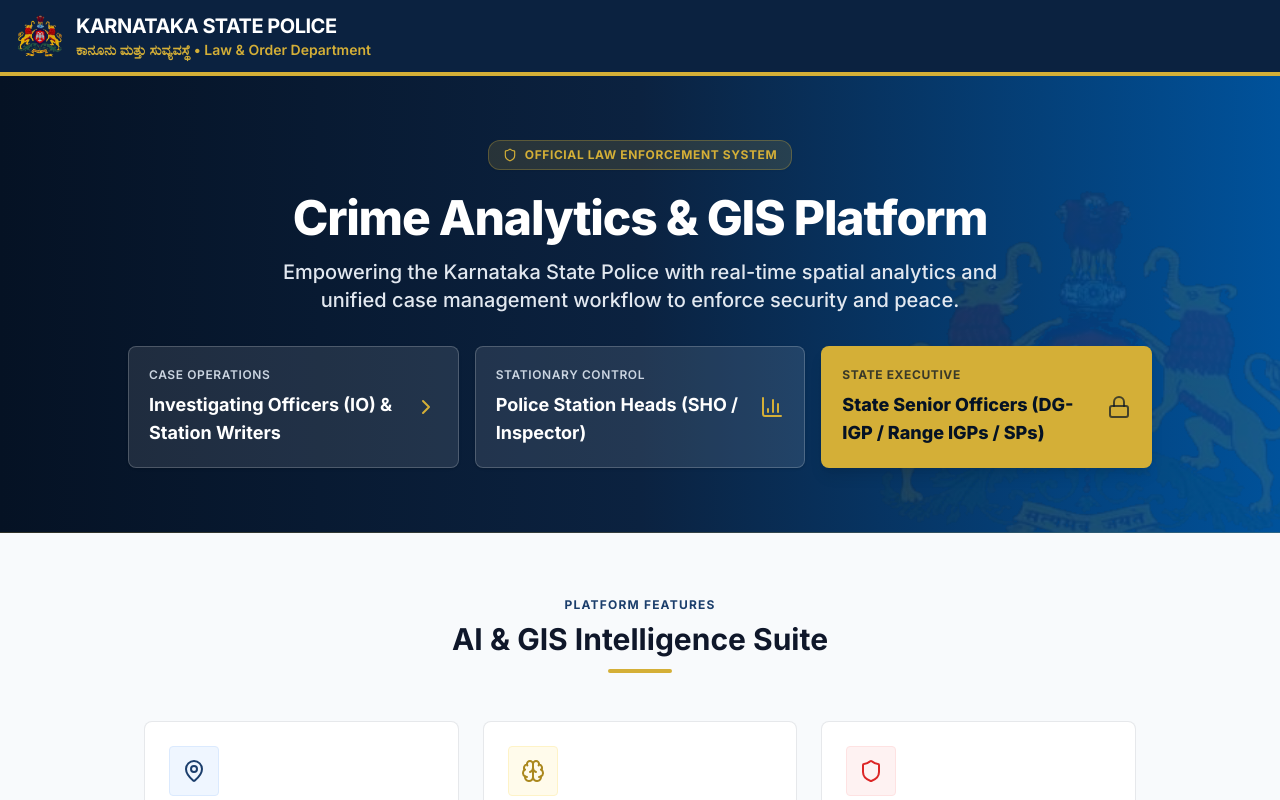
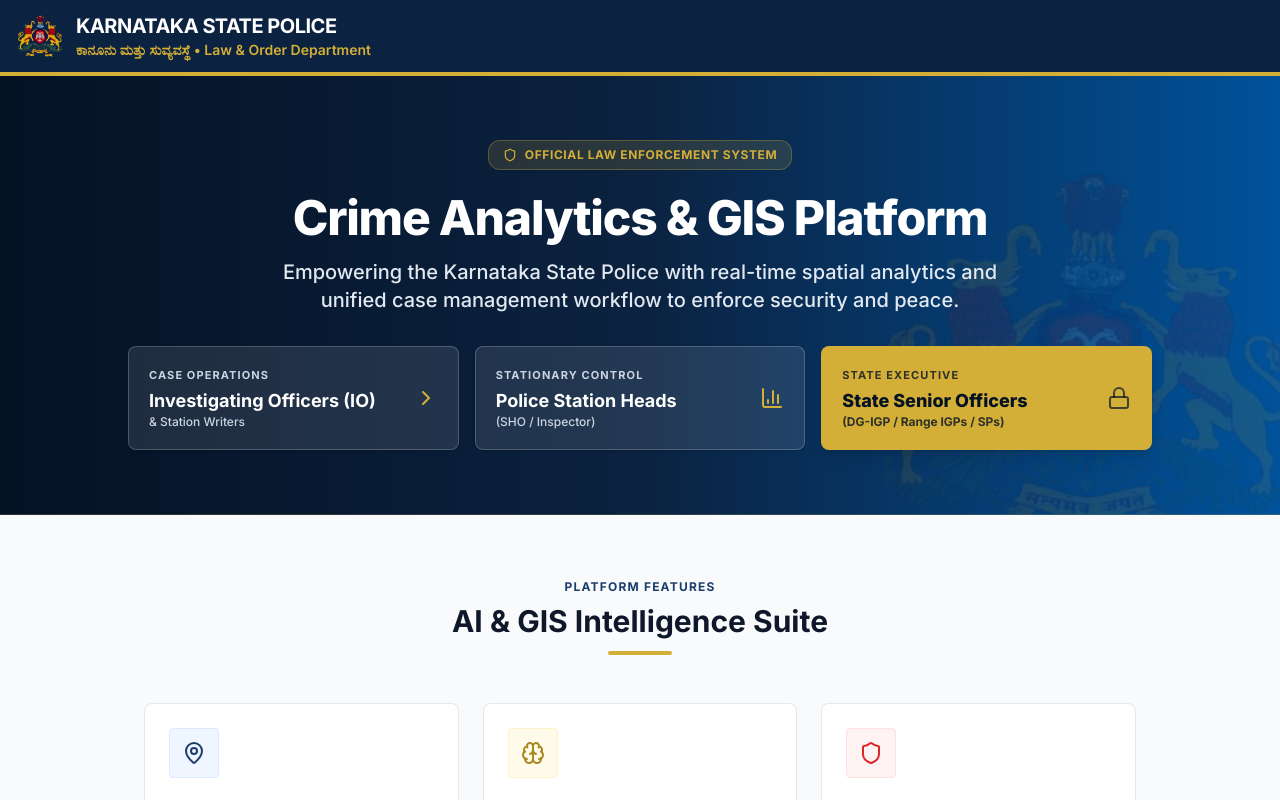
Before and after one commit to Vrushant01/Datathon, a React (Vite) app in the folder frontend/: page / in a window 1280 px wide. Shown: the top 800 px of the page. Built offline with nearby package versions, Linux system fonts and the light colour scheme; no server answers.

Commit message:
UI: Fix typography hierarchy in role cards

```diff
--- a/frontend/src/pages/PublicPortal/Home.tsx
+++ b/frontend/src/pages/PublicPortal/Home.tsx
@@ -66,8 +66,9 @@
               className="bg-white/10 hover:bg-white/15 text-white font-bold p-5 rounded-xl border border-white/20 hover:border-white/30 flex items-center justify-between transition-all duration-300 shadow group"
             >
               <div className="text-left pr-2">
-                <span className="text-xs uppercase text-slate-300 font-semibold tracking-wider block mb-2">Case Operations</span>
-                <span className="text-base md:text-lg text-white font-bold block leading-tight">Investigating Officers (IO) & Station Writers</span>
+                <span className="text-[11px] uppercase text-slate-300 font-bold tracking-widest block mb-1.5">Case Operations</span>
+                <span className="text-lg text-white font-bold block leading-tight mb-0.5">Investigating Officers (IO)</span>
+                <span className="text-xs text-slate-300 font-medium block leading-tight">& Station Writers</span>
               </div>
               <ChevronRight className="text-ksp-gold group-hover:translate-x-1.5 transition shrink-0 ml-2" />
             </Link>
@@ -77,8 +78,9 @@
               className="bg-white/10 hover:bg-white/15 text-white font-bold p-5 rounded-xl border border-white/20 hover:border-white/30 flex items-center justify-between transition-all duration-300 shadow group"
             >
               <div className="text-left pr-2">
-                <span className="text-xs uppercase text-slate-300 font-semibold tracking-wider block mb-2">Stationary Control</span>
-                <span className="text-base md:text-lg text-white font-bold block leading-tight">Police Station Heads (SHO / Inspector)</span>
+                <span className="text-[11px] uppercase text-slate-300 font-bold tracking-widest block mb-1.5">Stationary Control</span>
+                <span className="text-lg text-white font-bold block leading-tight mb-0.5">Police Station Heads</span>
+                <span className="text-xs text-slate-300 font-medium block leading-tight">(SHO / Inspector)</span>
               </div>
               <BarChart3 className="text-ksp-gold group-hover:scale-110 transition shrink-0 ml-2" />
             </Link>
@@ -88,8 +90,9 @@
               className="bg-ksp-gold hover:bg-ksp-gold-light text-ksp-navy-dark font-bold p-5 rounded-xl flex items-center justify-between transition-all duration-300 shadow-lg group border border-ksp-gold/35"
             >
               <div className="text-left pr-2">
-                <span className="text-xs uppercase text-ksp-navy-dark/75 font-bold tracking-wider block mb-2">State Executive</span>
-                <span className="text-base md:text-lg text-ksp-navy-dark font-extrabold block leading-tight">State Senior Officers (DG-IGP / Range IGPs / SPs)</span>
+                <span className="text-[11px] uppercase text-ksp-navy-dark/80 font-bold tracking-widest block mb-1.5">State Executive</span>
+                <span className="text-lg text-ksp-navy-dark font-extrabold block leading-tight mb-0.5">State Senior Officers</span>
+                <span className="text-xs text-ksp-navy-dark/80 font-bold block leading-tight">(DG-IGP / Range IGPs / SPs)</span>
               </div>
               <Lock className="text-ksp-navy-dark/70 group-hover:scale-110 transition shrink-0 ml-2" />
             </Link>
```
